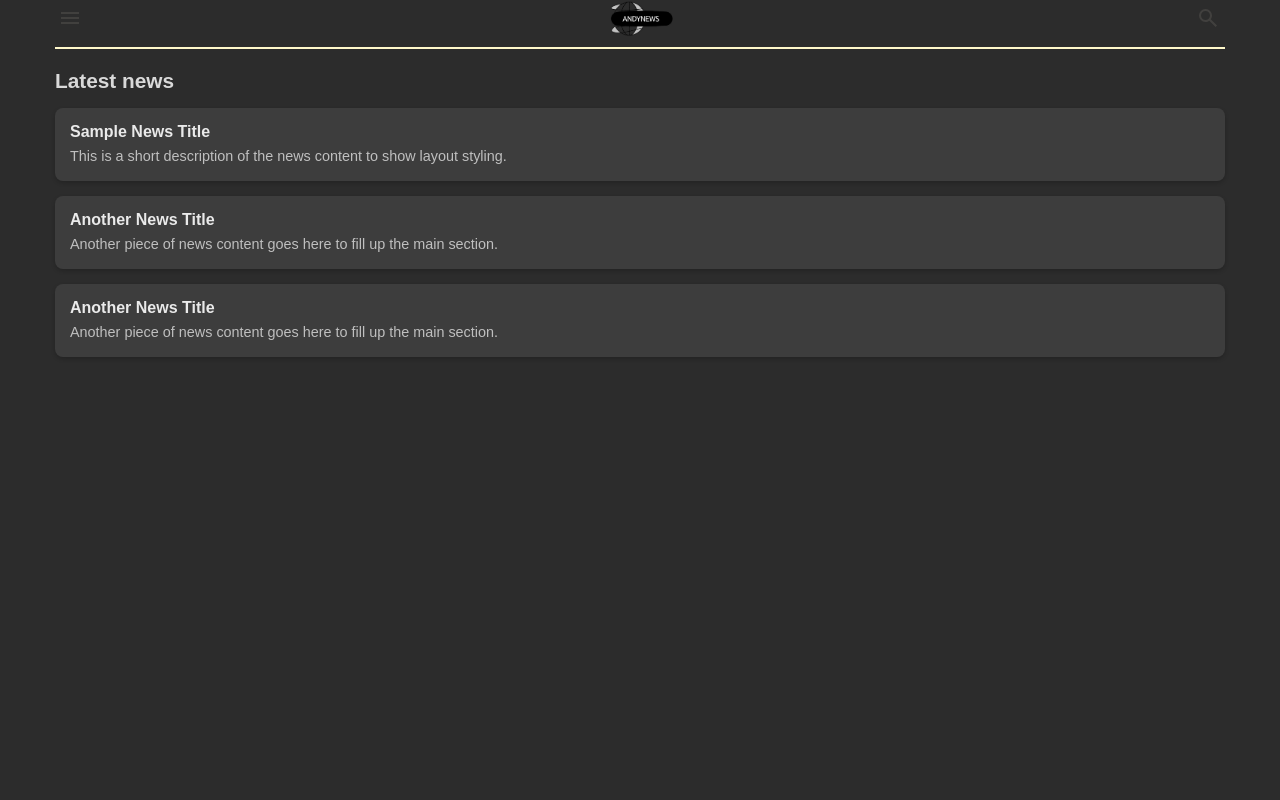
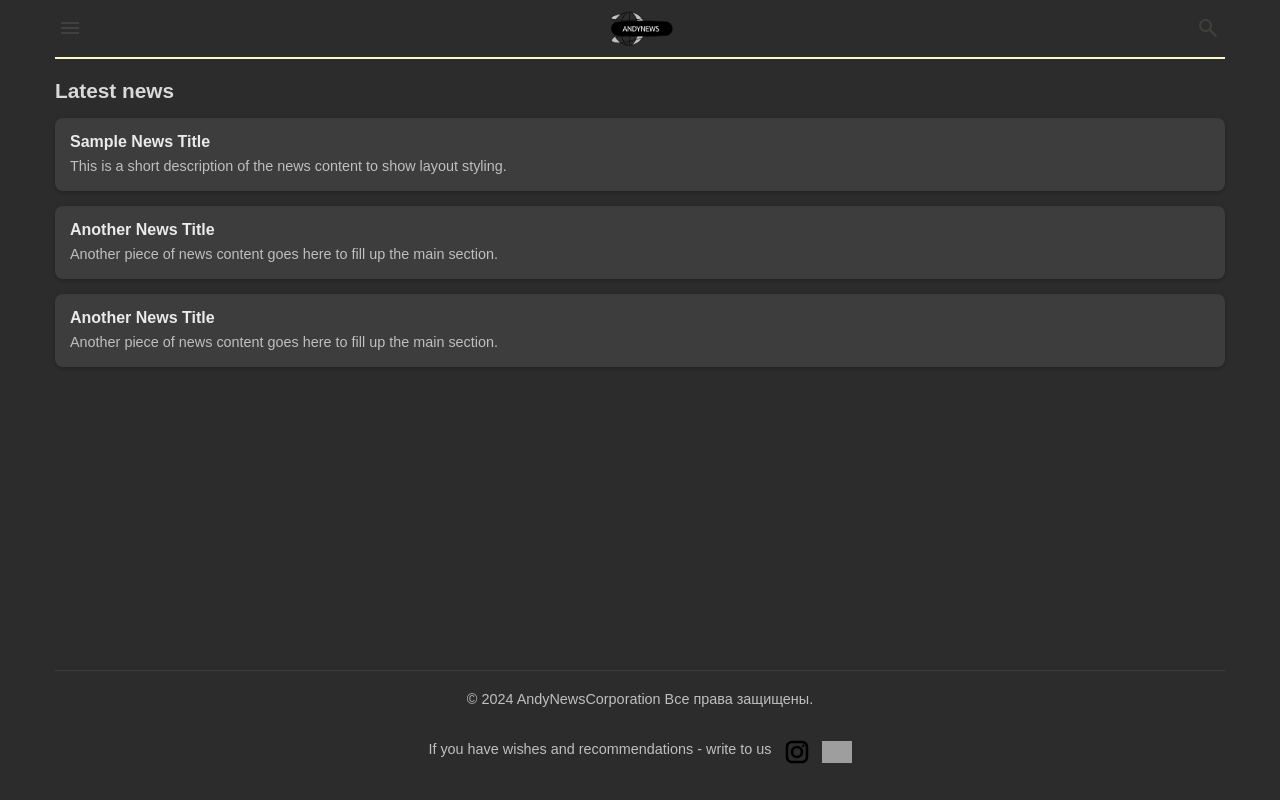
Before and after one commit to Andy33377/project, a Vue app: page / in a window 1280 px wide. Shown: the top 800 px of the page. Built offline with nearby package versions, Linux system fonts and the light colour scheme; grey boxes are pictures that could not be loaded.

Commit message:
fix styles

```diff
--- a/src/App.vue
+++ b/src/App.vue
@@ -1,5 +1,6 @@
 <template>
   <div class="container">
+    <div class="wrapper">
       <header class="header">
         <img
           src="/menu_24dp_E8EAED_FILL0_wght400_GRAD0_opsz24.svg"
@@ -69,7 +70,9 @@
           <nav class="footer-links">
             <div class="contacts">
               <p>If you have wishes and recommendations - write to us</p>
-            <a class="insta_img" href="https://www.instagram.com/andybaltenko/"
+              <a
+                class="insta_img"
+                href="https://www.instagram.com/andybaltenko/"
                 ><img src="icons8-instagram.svg" alt=""
               /></a>
               <a class="telega_img" href="https://t.me/andybaltenko"
@@ -79,6 +82,7 @@
           </nav>
         </div>
       </footer>
+    </div>
   </div>
 </template>
 
@@ -108,11 +112,17 @@ export default {
 </script>
 
 <style scoped>
+.wrapper {
+  display: flex;
+  flex-direction: column;
+  height: 100vh;
+}
+
 .header {
   display: flex;
   justify-content: space-between;
   align-items: center;
-  padding-bottom: 10px;
+  padding: 10px 0;
   position: relative;
 }
 
@@ -141,7 +151,8 @@ hr {
 
 .main {
   margin-top: 20px;
-  min-height: 100vh;
+  /* min-height: calc(100vh - 178px); */
+  flex-grow: 1;
 }
 
 .section-title {
--- a/src/styles/index.css
+++ b/src/styles/index.css
@@ -12,6 +12,7 @@ body {
   margin: 0;
   padding: 0;
   background-color: #2c2c2c;
+  min-height: 100vh;
 }
 
 .container {
```
Lines whose indentation alone changed are shown as unchanged.
